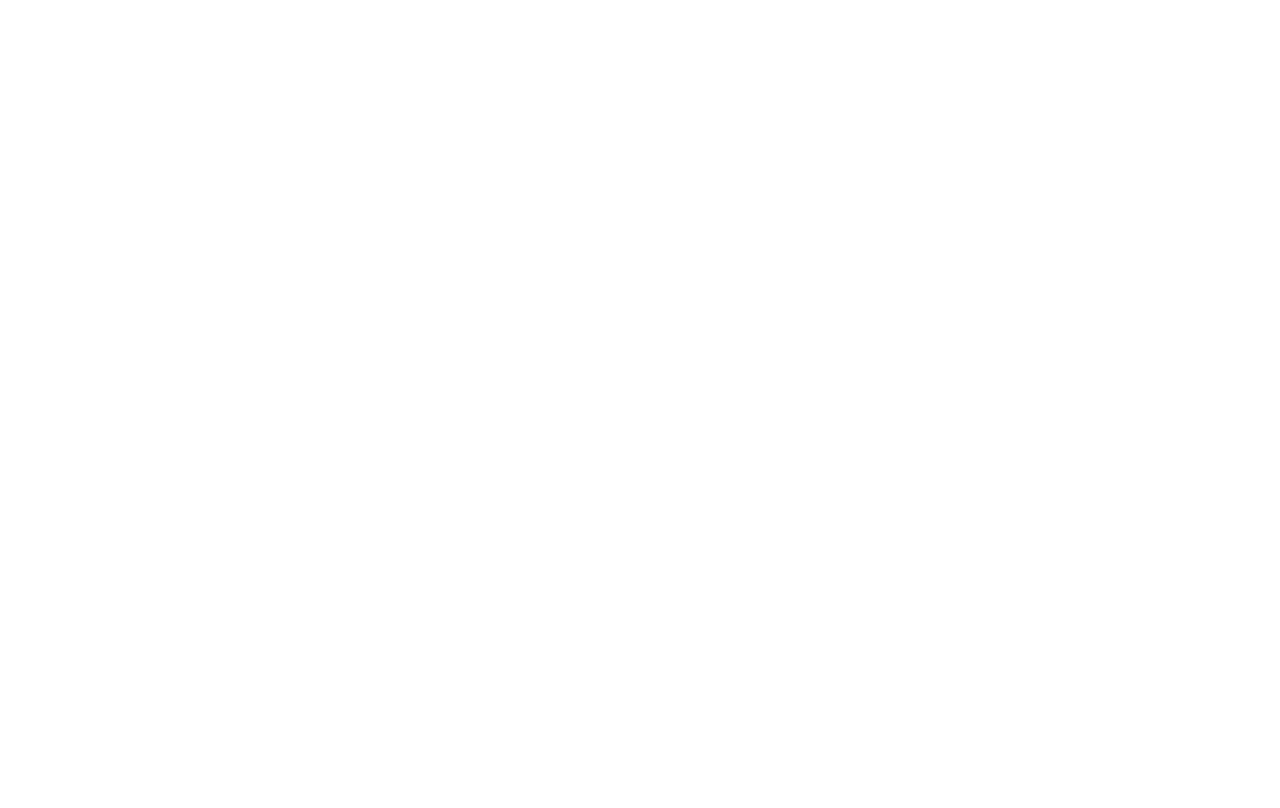
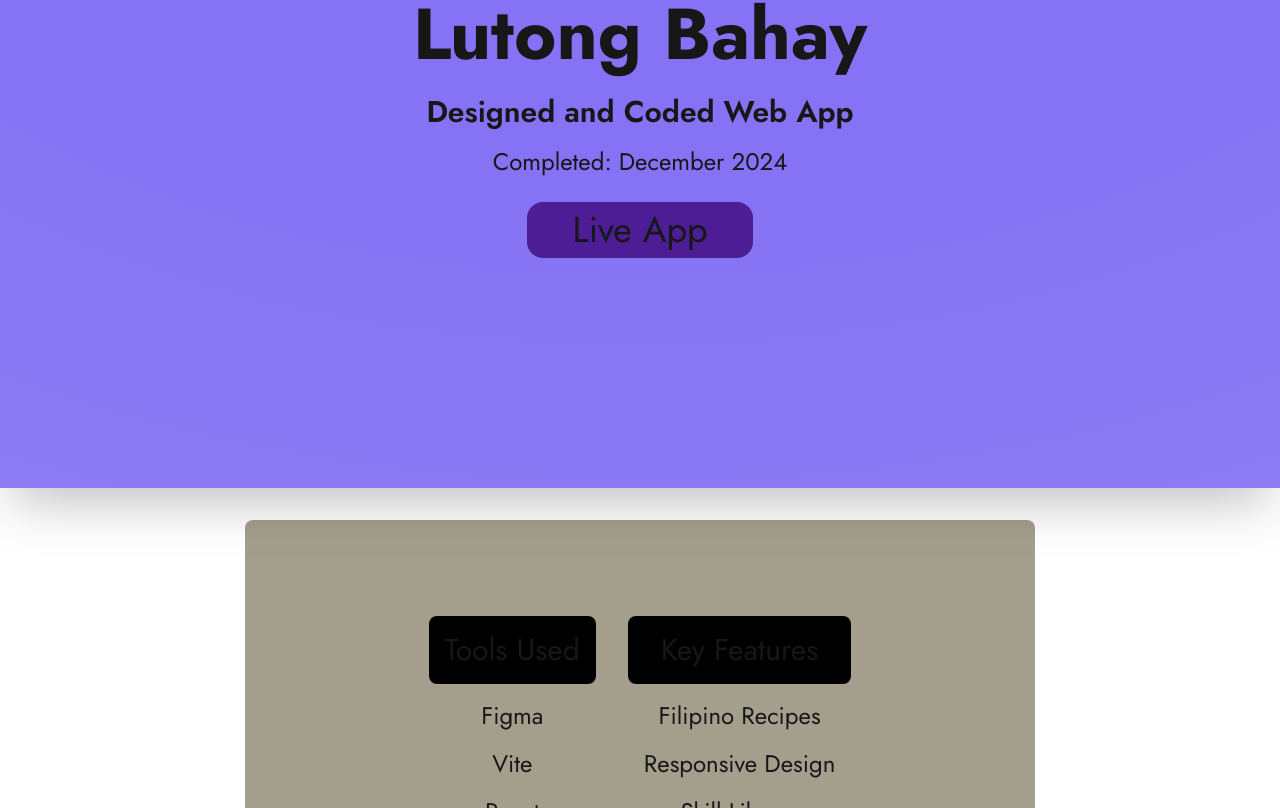
Before and after one commit to 1medi/folio, a Next.js app: page /Lutong-Bahay in a window 1280 px wide. Shown: the part 312-1120 px from the top of the page. Before the commit the page ends 800 px from the top, so only its background shows below. Built offline with nearby package versions, Linux system fonts and the light colour scheme.

Commit message:
LB PAGE ESTABLISHED

```diff
--- /dev/null
+++ b/components/PageBanners/LBBanner/index.tsx
@@ -0,0 +1,89 @@
+import React, { useState, useEffect } from "react";
+import {
+  motion,
+  useMotionTemplate,
+  useMotionValue,
+  useScroll,
+  useTransform,
+  animate,
+} from "framer-motion";
+import Image from "next/image";
+
+
+const COLORS = ["#5C47CC", "#8572F4", "#F2E9FF"]; // Shades from the mascot
+const PPBanner = () => {
+  const [isHovered1, setIsHovered1] = useState(false);
+  const [isHovered2, setIsHovered2] = useState(false);
+  const color = useMotionValue(COLORS[0]);
+  const backgroundImage = useMotionTemplate`radial-gradient(125% 125% at 50% 0%, ${COLORS[1]} 50%, ${color}`;
+
+  const { scrollY } = useScroll();
+  const opacity = useTransform(scrollY, [0, 300], [1, 0]);
+
+  useEffect(() => {
+    animate(color, COLORS, {
+      ease: "easeInOut",
+      duration: 10,
+      repeat: Infinity,
+      repeatType: "mirror",
+    });
+  }, []);
+
+  return (
+    <>
+      <motion.section
+        key={"banner"}
+        // exit={{ opacity: 0 }}
+        className="about-section min-h-screen relative justify-center shadow-2xl"
+        style={{
+          display: "flex",
+          flexDirection: "column",
+          textAlign: "center",
+          backgroundImage,
+          opacity,
+        }}
+        initial={{ opacity: 0 }}
+        animate={{
+          opacity: 1,
+        }}
+        transition={{ duration: 1 }}
+      >
+        <div className="flex flex-col mt-24 justify-center items-center">
+          <div className="flex flex-col">
+              <h1 className="text-center font-bold mb-4 text-7xl flex flex-row">
+                Lutong Bahay
+              </h1>
+            <h2 className="text-3xl font-semibold p-2">
+              Designed and Coded Web App
+            </h2>
+            <h2 className="text-2xl p-2">Completed: December 2024</h2>
+
+            <div className="flex flex-col justify-center items-center">
+              <motion.div
+                onMouseEnter={() => setIsHovered1(true)}
+                onMouseLeave={() => setIsHovered1(false)}
+                animate={{
+                  backgroundColor: isHovered1 ? "#5b21b6" : "",
+                  scale: isHovered1 ? 1.15 : 1,
+                }}
+                transition={{ ease: "backInOut" }}
+                className="bg-violet-900 p-2 rounded-2xl m-4 w-1/2 "
+              >
+                <a href="https://lutong-bahay.vercel.app/" target="_blank">
+                  <p className="text-4xl">Live App</p>
+                </a>
+              </motion.div>
+            </div>
+          </div>
+
+          <motion.div
+            className="m-auto justify-center items-center w-256 h-256"
+            exit={{ opacity: 0 }}
+          ></motion.div>
+        </div>
+      </motion.section>
+    </>
+  );
+};
+
+export default PPBanner;
--- a/src/app/Lutong-Bahay/page.tsx
+++ b/src/app/Lutong-Bahay/page.tsx
@@ -1,15 +1,97 @@
 "use client"
 import Header from "../../../components/Header";
 import Footer from "../../../components/Footer";
+import { motion } from "framer-motion";
+import LBBanner from "../../../components/PageBanners/LBBanner";
+import Image from "next/image";
+import PPSitemap from "../../../public/Pocket-Prof/PPSitemap.png";
+import PPPhone from "../../../components/PPPhone";
 
 const LutongBahay = () => {
   return (
     <>
-    <Header/>
-    <main>
-
-    </main>
-    <Footer/>
+<Header />
+      <LBBanner />
+      <main className="min-h-screen flex flex-col items-center justify-center p-4 lg:w-2/3 m-auto">
+        <motion.section className="bg-[#a49e8d] m-4 p-12 rounded-lg">
+          <div className="m-auto justify-center items-center p-8 flex flex-col md:flex-row">
+            <div className="p-4">
+              <h2 className="text-3xl text-center bg-black rounded-lg p-4">
+                Tools Used
+              </h2>
+              <ul className="p-2 text-center">
+                <li className="text-2xl p-2">Figma</li>
+                <li className="text-2xl p-2">Vite</li>
+                <li className="text-2xl p-2">React</li>
+              </ul>
+            </div>
+            <div className="p-4">
+              <h2 className="text-3xl text-center bg-black rounded-lg p-4">
+                Key Features
+              </h2>
+              <ul className="p-2 text-center">
+                <li className="text-2xl p-2">Filipino Recipes</li>
+                <li className="text-2xl p-2">Responsive Design</li>
+                <li className="text-2xl p-2">Skill Library</li>
+              </ul>
+            </div>
+          </div>
+          <div className="about p-8">
+            <h2 className="text-3xl text-center bg-black rounded-lg p-4">
+              What is Lutong Bahay?
+            </h2>
+            <p className="p-4">
+              Pocket Prof is a mobile web application goal tracking app that
+              promotes a variety of skills a user can learn by gathering
+              resources through our ai assistant Oscar. Through its interactive
+              user-friendly features, it provides a platform for students and
+              individuals alike to improve on themselves and create new goals."
+            </p>
+          </div>
+          <div className="proj-ideation p-8">
+            <h2 className="text-3xl text-center md:text-right bg-black rounded-lg p-4">
+              Identifying The Issue
+            </h2>
+            <p className="text-right p-4">
+              There was a gap found in the ability of finding new skills due to
+              the overwhelming surplus of resources available of the internet.
+              Through the app ideation proccess, we determined with the help of
+              AI, we can collect all the available resources and make it
+              available into 1 congestable application: Pocket Prof!
+            </p>
+          </div>
+          <div className="proj-ideation p-8">
+            <h2 className="text-3xl text-center md:text-left bg-black rounded-lg p-4">
+              Design Decisions
+            </h2>
+            <div className="m-auto flex sm:flex-col lg:flex-row">
+              <p className="text-left p-4">
+                This was a rigourous process which involved many steps such as
+                theory crafting, rule making, character design. We were also
+                tasked with determining the flow and gameplay the users
+                experienced.
+              </p>
+            </div>
+            <div className="m-auto flex flex-col">
+              <h2 className="text-center text-4xl font-medium p-4">
+                User Workflow
+              </h2>
+              <Image className="rounded-xl" src={PPSitemap} alt="sitemap" />
+            </div>
+          </div>
+          <div className="proj-outcome p-8">
+            <h2 className="text-3xl bg-black rounded-lg text-center md:text-right p-4">
+              Outcome
+            </h2>
+            <p className="text-center md:text-right p-4">
+              At the conclusion of the project the team produced a playable lofi
+              physical card game, 3 decks (Fire, Water, Ice) with 12 cards each
+              and a menu UI suitable to code for our development team
+            </p>
+          </div>
+        </motion.section>
+      </main>
+      <Footer />
     </>
   )
 }
```
Also changed, not shown: 1 other file (tests, documents, lock files or other folders).
